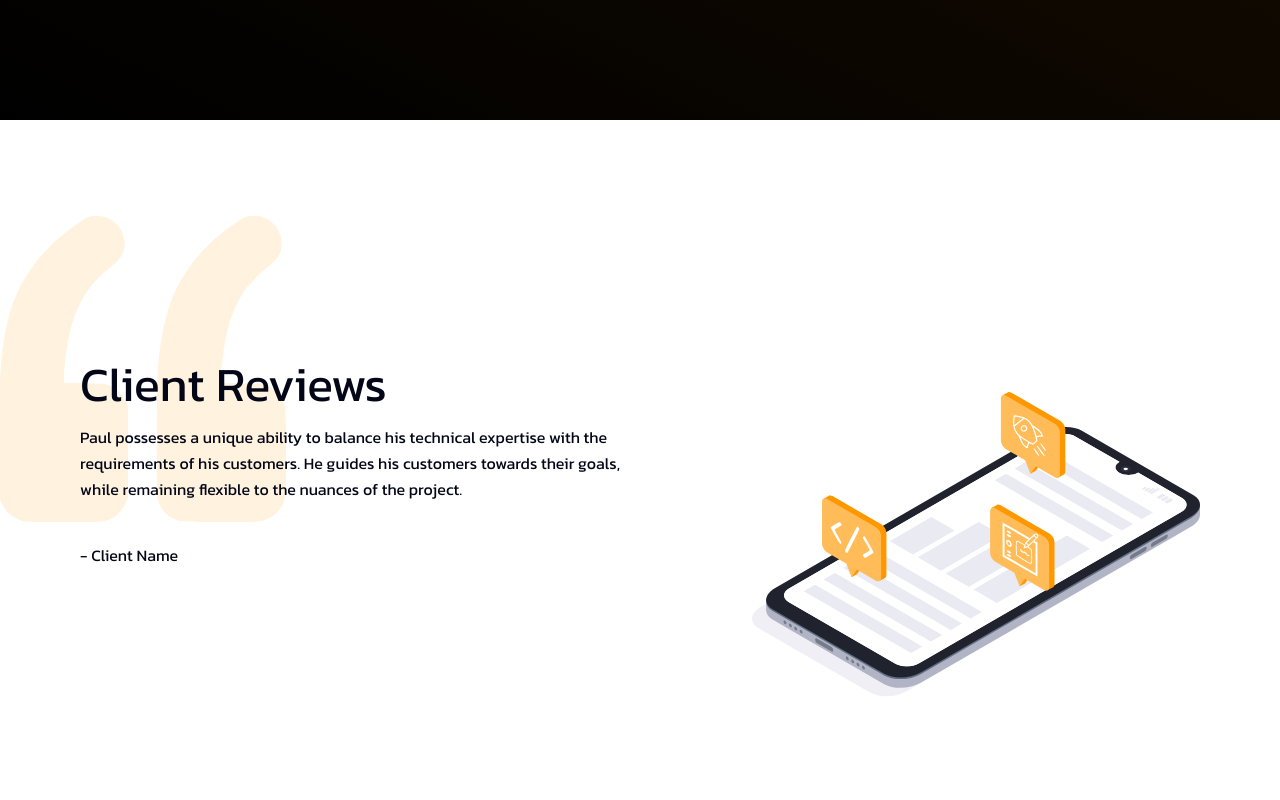
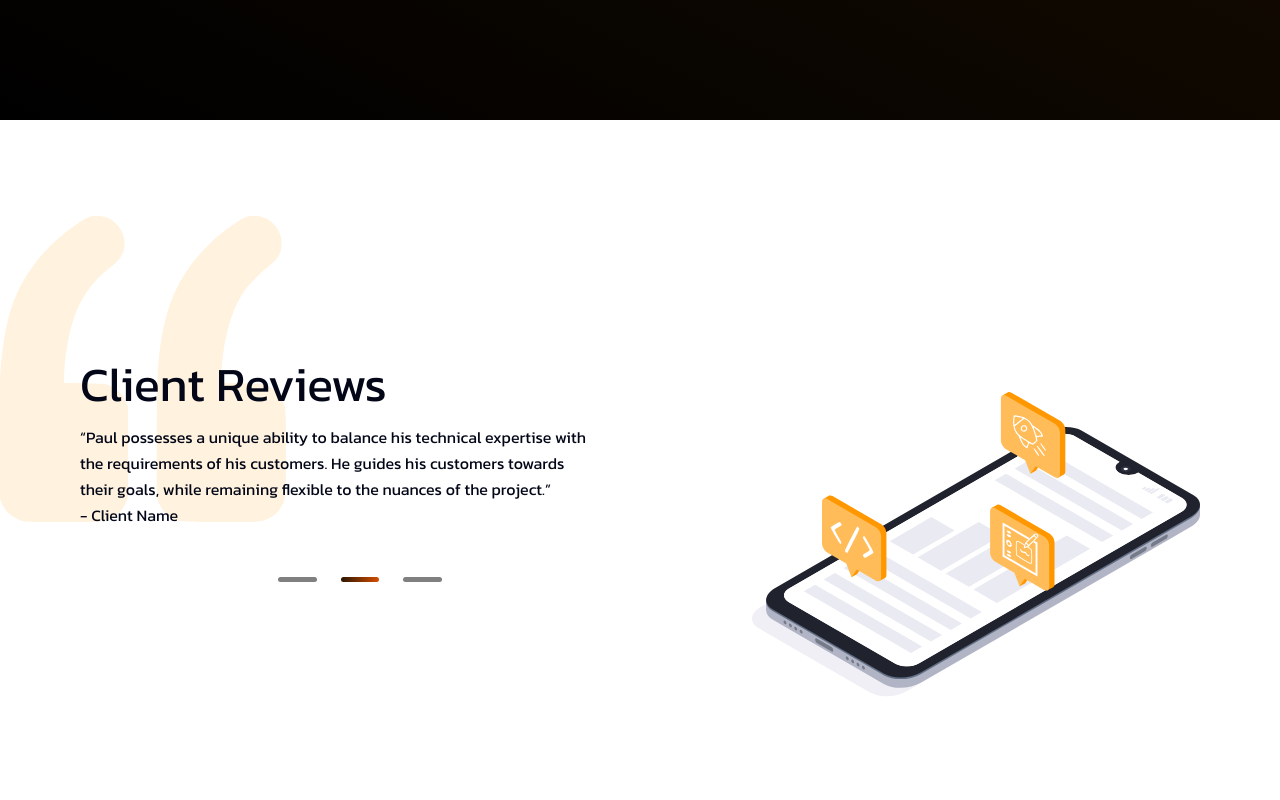
Before and after one commit to pmarik/portfolio-nextjs, a Next.js app: page / in a window 1280 px wide. Shown: the part 3860-4660 px from the top of the page. Built offline with nearby package versions, Linux system fonts and the light colour scheme.

Commit message:
feat: adds embla carousel

```diff
--- a/package.json
+++ b/package.json
@@ -16,6 +16,8 @@
     "autoprefixer": "10.4.14",
     "axios": "^1.4.0",
     "classnames": "^2.3.2",
+    "embla-carousel-autoplay": "^8.0.0-rc11",
+    "embla-carousel-react": "^8.0.0-rc11",
     "eslint": "8.45.0",
     "eslint-config-next": "13.4.10",
     "framer-motion": "^10.15.0",
--- a/src/app/globals.css
+++ b/src/app/globals.css
@@ -97,3 +97,54 @@ body {
     80% {transform: translateY(0);}
     100% {transform: translateY(0);}
 }
+
+
+.embla {
+  overflow: hidden;
+  width:100%
+}
+.embla__container {
+  display: flex;
+}
+.embla__slide {
+  flex: 0 0 100%;
+  min-width: 0;
+}
+
+.embla__dot {
+  -webkit-appearance: none;
+  background-color: transparent;
+  touch-action: manipulation;
+  display: inline-flex;
+  text-decoration: none;
+  cursor: pointer;
+  border: 0;
+  padding: 0;
+  margin: 0;
+}
+.embla__dots {
+  z-index: 1;
+  bottom: 1.6rem;
+  margin-top: 2rem;
+  display: flex;
+  justify-content: center;
+  align-items: center;
+}
+.embla__dot {
+  width: 2.4rem;
+  height: 2.4rem;
+  display: flex;
+  align-items: center;
+  margin-right: 0.75rem;
+  margin-left: 0.75rem;
+}
+.embla__dot:after {
+  background: grey;
+  border-radius: 0.2rem;
+  width: 100%;
+  height: 0.3rem;
+  content: '';
+}
+.embla__dot--selected:after {
+  background: linear-gradient(90deg, #2B1700 0%, #D64E00 100%);
+}
--- a/src/app/page.tsx
+++ b/src/app/page.tsx
@@ -1,7 +1,7 @@
 import HeroSection from '@/components/organisms/HeroSection/HeroSection.component'
 import ProjectsSection from '@/components/organisms/ProjectsSection/ProjectsSection.component'
 import ServicesSection from '@/components/organisms/ServicesSection/ServicesSection.component'
-import QuoteSection from '@/components/organisms/QuoteSection/QuoteSection.component'
+import ReviewSection from '@/components/organisms/ReviewSection/ReviewSection.component'
 
 
 export default function Home() {
@@ -10,7 +10,7 @@ export default function Home() {
       <HeroSection />
       <ProjectsSection />
       <ServicesSection />
-      <QuoteSection />
+      <ReviewSection />
     </main>
   )
 }
--- /dev/null
+++ b/src/components/molecules/Carousel/Carousel.component.tsx
@@ -0,0 +1,58 @@
+"use client"
+
+import React, { ReactNode, useEffect, useCallback } from 'react'
+import useEmblaCarousel, {EmblaCarouselType} from 'embla-carousel-react'
+import Autoplay from 'embla-carousel-autoplay'
+import { DotButton, useDotButton } from './EmblaCarouselDotButton'
+
+interface CarouselProps {
+    children?: ReactNode | string
+}
+
+const Carousel:React.FC<CarouselProps> = ({
+    children
+}) => {
+    const [emblaRef, emblaApi] = useEmblaCarousel({ loop: true, containScroll: 'trimSnaps' }, [Autoplay()])
+
+
+    useEffect(() => {
+        if (emblaApi) {
+        console.log(emblaApi.slideNodes()) // Access API
+        }
+    }, [emblaApi])
+
+    const onButtonClick = useCallback((emblaApi: EmblaCarouselType) => {
+        const { autoplay } = emblaApi.plugins()
+        if (!autoplay) return
+        if (autoplay.options.stopOnInteraction !== false) autoplay.stop()
+      }, [])
+
+      const { selectedIndex, scrollSnaps, onDotButtonClick } = useDotButton(
+        emblaApi,
+        onButtonClick
+      )
+
+    return (
+        <div className="embla">
+            <div className="embla__viewport" ref={emblaRef}>
+                <div className="embla__container">
+                    {children}
+                </div>
+            </div>
+
+            <div className="embla__dots">
+                {scrollSnaps.map((_, index) => (
+                <DotButton
+                    key={index}
+                    onClick={() => onDotButtonClick(index)}
+                    className={'embla__dot'.concat(
+                    index === selectedIndex ? ' embla__dot--selected' : ''
+                    )}
+                />
+                ))}
+            </div>
+        </div>
+    )
+}
+
+export default Carousel
--- /dev/null
+++ b/src/components/molecules/Carousel/EmblaCarouselDotButton.tsx
@@ -0,0 +1,71 @@
+import React, {
+    PropsWithChildren,
+    useCallback,
+    useEffect,
+    useState
+  } from 'react'
+import { EmblaCarouselType } from 'embla-carousel-react'
+
+  type UseDotButtonType = {
+    selectedIndex: number
+    scrollSnaps: number[]
+    onDotButtonClick: (index: number) => void
+  }
+
+  export const useDotButton = (
+    emblaApi: EmblaCarouselType | undefined,
+    onButtonClick?: (emblaApi: EmblaCarouselType) => void
+  ): UseDotButtonType => {
+    const [selectedIndex, setSelectedIndex] = useState(0)
+    const [scrollSnaps, setScrollSnaps] = useState<number[]>([])
+
+    const onDotButtonClick = useCallback(
+      (index: number) => {
+        if (!emblaApi) return
+        emblaApi.scrollTo(index)
+        if (onButtonClick) onButtonClick(emblaApi)
+      },
+      [emblaApi, onButtonClick]
+    )
+
+    const onInit = useCallback((emblaApi: EmblaCarouselType) => {
+      setScrollSnaps(emblaApi.scrollSnapList())
+    }, [])
+
+    const onSelect = useCallback((emblaApi: EmblaCarouselType) => {
+      setSelectedIndex(emblaApi.selectedScrollSnap())
+    }, [])
+
+    useEffect(() => {
+      if (!emblaApi) return
+
+      onInit(emblaApi)
+      onSelect(emblaApi)
+      emblaApi.on('reInit', onInit)
+      emblaApi.on('reInit', onSelect)
+      emblaApi.on('select', onSelect)
+    }, [emblaApi, onInit, onSelect])
+
+    return {
+      selectedIndex,
+      scrollSnaps,
+      onDotButtonClick
+    }
+  }
+
+  type PropType = PropsWithChildren<
+    React.DetailedHTMLProps<
+      React.ButtonHTMLAttributes<HTMLButtonElement>,
+      HTMLButtonElement
+    >
+  >
+
+  export const DotButton: React.FC<PropType> = (props) => {
+    const { children, ...restProps } = props
+
+    return (
+      <button type="button" {...restProps}>
+        {children}
+      </button>
+    )
+  }
--- /dev/null
+++ b/src/components/molecules/Carousel/index.tsx
@@ -0,0 +1,2 @@
+export * from './Carousel.component';
+export { default } from './Carousel.component';
--- a/src/components/organisms/QuoteSection/QuoteSection.component.tsx
+++ /dev/null
@@ -1,25 +0,0 @@
-
-import PhoneGraphic from '@/assets/phoneGraphic.svg'
-import QuoteGraphic from '@/assets/quoteGraphic.svg'
-
-const QuoteSection:React.FC = () => {
-    return (
-        <div className="relative w-full py-12 md:py-40 px-6 md:px-20 md:flex justify-between bg-white">
-            <QuoteGraphic className="absolute left-0 top-[6rem]"/>
-            <div className="md:flex mt-20 mb-5 text-slate-950 relative z-10 w-full ">
-                <div className="md:w-1/2 leading-relaxed">
-                    <h2 className="md:title-clamp text-2xl row-start-1 mb-4">Client Reviews</h2>
-                    <blockquote className="mb-10  max-w-prose">
-                        Paul possesses a unique ability to balance his technical expertise with the requirements of his customers. He guides his customers towards their goals, while remaining flexible to the nuances of the project.
-                    </blockquote>
-                    <p>- Client Name</p>
-                </div>
-                <div className="md:w-1/2 overflow-visible block">
-                    <PhoneGraphic className="overflow-visible w-[80%] ml-auto mt-8"/>
-                </div>
-            </div>
-        </div>
-    )
-}
-
-export default QuoteSection
--- a/src/components/organisms/QuoteSection/index.tsx
+++ /dev/null
@@ -1,2 +0,0 @@
-export * from './QuoteSection.component';
-export { default } from './QuoteSection.component';
--- /dev/null
+++ b/src/components/organisms/ReviewSection/ReviewSection.component.tsx
@@ -0,0 +1,42 @@
+
+import PhoneGraphic from '@/assets/phoneGraphic.svg'
+import QuoteGraphic from '@/assets/quoteGraphic.svg'
+import Carousel from '@/components/molecules/Carousel'
+
+const ReviewSection:React.FC = () => {
+    return (
+        <div className="relative w-full py-12 md:py-40 px-6 md:px-20 md:flex justify-between bg-white">
+            <QuoteGraphic className="absolute left-0 top-[6rem]"/>
+            <div className="md:flex mt-20 mb-5 text-slate-950 relative z-10 w-full ">
+                <div className="md:w-1/2 leading-relaxed">
+                    <h2 className="md:title-clamp text-2xl row-start-1 mb-4">Client Reviews</h2>
+                    <Carousel>
+                        <div className="embla__slide pr-10">
+                            <q className="mb-10  max-w-prose">
+                                Paul possesses a unique ability to balance his technical expertise with the requirements of his customers. He guides his customers towards their goals, while remaining flexible to the nuances of the project.
+                            </q>
+                            <p>- Client Name</p>
+                        </div>
+                        <div className="embla__slide pr-10">
+                            <q className="mb-10  max-w-prose">
+                                Paul possesses a unique ability to balance his technical expertise with the requirements of his customers. He guides his customers towards their goals, while remaining flexible to the nuances of the project.
+                            </q>
+                            <p>- Client Name</p>
+                        </div>
+                        <div className="embla__slide pr-10">
+                            <q className="mb-10  max-w-prose">
+                                Paul possesses a unique ability to balance his technical expertise with the requirements of his customers. He guides his customers towards their goals, while remaining flexible to the nuances of the project.
+                            </q>
+                            <p>- Client Name</p>
+                        </div>
+                    </Carousel>
+                </div>
+                <div className="md:w-1/2 overflow-visible block">
+                    <PhoneGraphic className="overflow-visible w-[80%] ml-auto mt-8"/>
+                </div>
+            </div>
+        </div>
+    )
+}
+
+export default ReviewSection
--- /dev/null
+++ b/src/components/organisms/ReviewSection/index.tsx
@@ -0,0 +1,2 @@
+export * from './ReviewSection.component';
+export { default } from './ReviewSection.component';
```
Also changed, not shown: src/components/organisms/ProjectsSection/ProjectsSection.component.tsx (+4 -4 lines), 1 other file (tests, documents, lock files or other folders).
